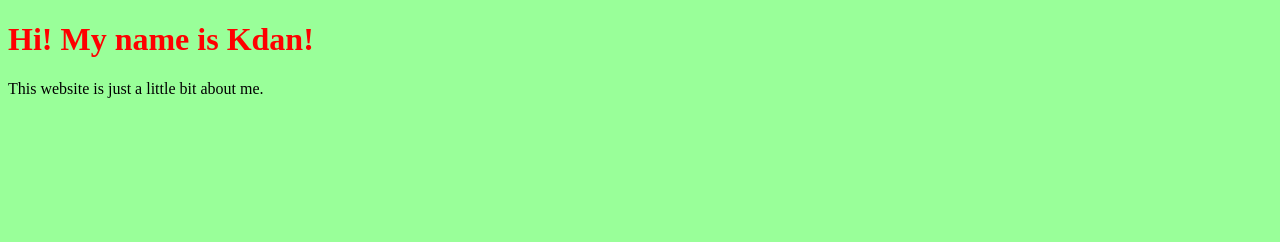
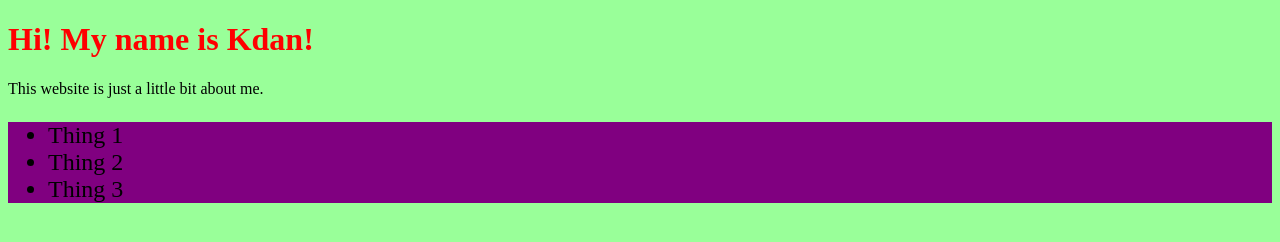
Before and after one commit to arjunkalburgi/kdan.me, a plain HTML site: page index.html in a window 1280 px wide. Drawn offline with Linux system fonts and the light colour scheme.

Commit message:
Added a List

```diff
--- a/index.css
+++ b/index.css
@@ -6,3 +6,7 @@
 	font-family: serif;
 	color: red;
 }
+#List1{
+	background-color: purple;
+	font-size: 24px;
+}
--- a/index.html
+++ b/index.html
@@ -8,5 +8,10 @@
 
 	<body>
 		<p>This website is just a little bit about me.</p>
+		<ul id="List1">
+			<li>Thing 1</li>
+			<li>Thing 2</li>
+			<li>Thing 3</li>
+		</ul>
 	</body>
 </html>
```
